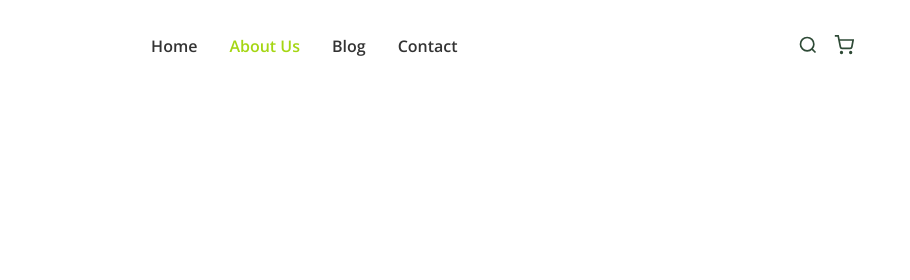
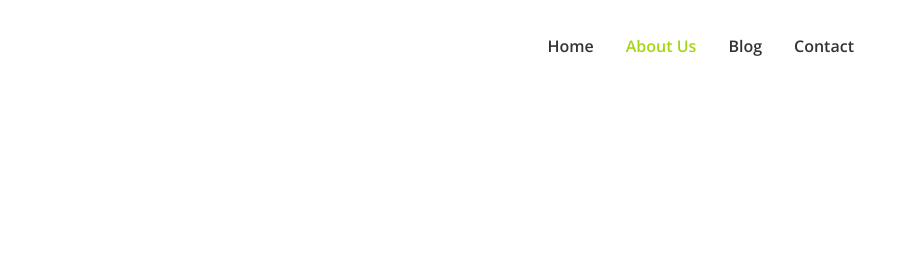
Before and after one commit to kalungwemwenshi-alt/dtcwelns, a plain HTML site: page aboutUs.html in a window 1280 px wide. Shown: the top 280 px of the page, 370-1280 px from the left. Drawn offline with nearby package versions, Linux system fonts and the light colour scheme.

Commit message:
Fix formatting issues in aboutUs.html

```diff
--- a/aboutUs.html
+++ b/aboutUs.html
@@ -31,21 +31,6 @@
                 <li><a href="blog.html">Blog</a></li>
                 <li><a href="contact.html">Contact</a></li>
             </ul>
-            <div class="nav-icons">
-                <button class="icon-btn" aria-label="Search">
-                    <svg width="20" height="20" viewBox="0 0 24 24" fill="none" stroke="currentColor" stroke-width="2">
-                        <circle cx="11" cy="11" r="8"></circle>
-                        <path d="m21 21-4.35-4.35"></path>
-                    </svg>
-                </button>
-                <button class="icon-btn" aria-label="Cart">
-                    <svg width="20" height="20" viewBox="0 0 24 24" fill="none" stroke="currentColor" stroke-width="2">
-                        <circle cx="9" cy="21" r="1"></circle>
-                        <circle cx="20" cy="21" r="1"></circle>
-                        <path d="M1 1h4l2.68 13.39a2 2 0 0 0 2 1.61h9.72a2 2 0 0 0 2-1.61L23 6H6"></path>
-                    </svg>
-                </button>
-            </div>
         </div>
     </nav>
 
```
